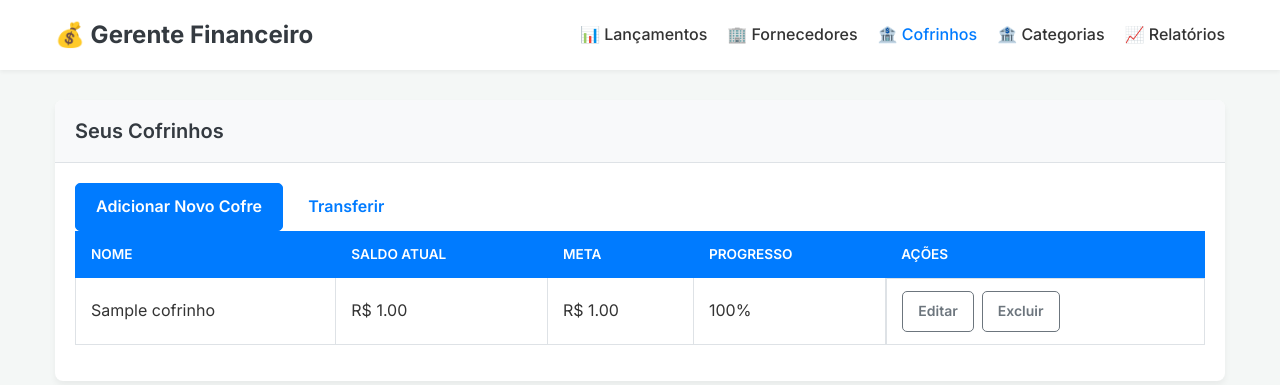
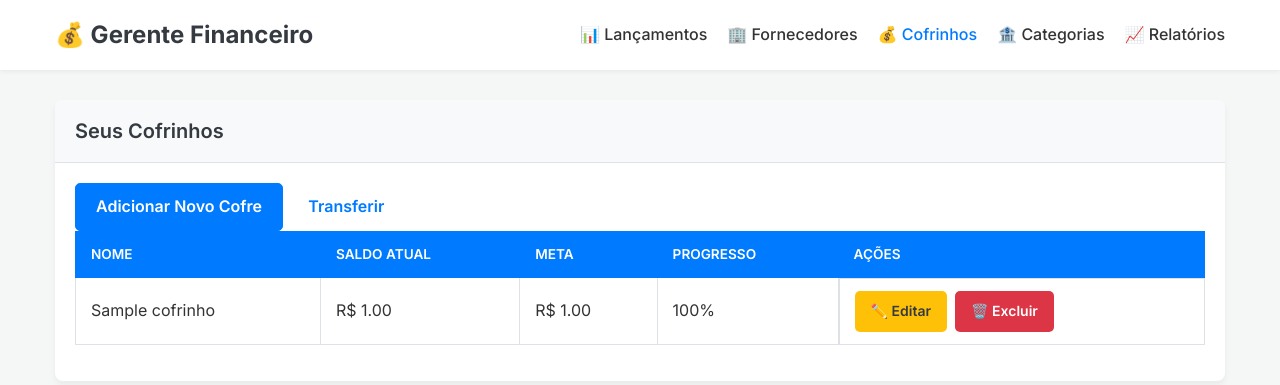
Before and after one commit to paulo15z/FinManager, a Django app: page /cofrinhos/ in a window 1280 px wide. Shown: the top 385 px of the page. Run offline with Django 5.2, Linux system fonts and the light colour scheme; tables that the repository leaves empty hold one stand-in row (values such as "Sample post").

Commit message:
correçoes visuais

```diff
--- a/home/templates/base.html
+++ b/home/templates/base.html
@@ -23,7 +23,7 @@
                         🏢 Fornecedores
                     </a>
                     <a href="{% url 'lista_cofrinhos' %}" class="nav-link {% if request.resolver_match.url_name == 'lista_cofrinhos' %}active{% endif %}">
-                        🏦 Cofrinhos
+                        💰 Cofrinhos
                      </a>
                     <a href="{% url 'lista_categorias' %}" class="nav-link {% if request.resolver_match.url_name == 'lista_categorias' %}active{% endif %}">
                         🏦 Categorias
--- a/home/templates/categorias/lista.html
+++ b/home/templates/categorias/lista.html
@@ -29,7 +29,7 @@
                         <td>{{ categoria.nome }}</td>
                         <td>{{ categoria.descricao|default:"-" }}</td>
                         <td>
-                            <span class="badge badge-{% if categoria.tipo == 'ENTRADA' %}success{% else %}danger{% endif %}">
+                            <span class="badge badge-{% if categoria.tipo == 'entrada' %}success{% else %}danger{% endif %}">
                                 {{ categoria.tipo }}
                             </span>
                         </td>
--- a/home/templates/cofrinhos/lista.html
+++ b/home/templates/cofrinhos/lista.html
@@ -40,8 +40,8 @@
                             {% endif %}
                         </td>
                         <td class="flex gap-2">
-                            <a href="{% url 'editar_cofrinho' cofrinho.id %}" class="btn btn-sm btn-outline btn-warning">Editar</a>
-                            <a href="{% url 'deletar_cofrinho' cofrinho.id %}" class="btn btn-sm btn-outline btn-danger">Excluir</a>
+                            <a href="{% url 'editar_cofrinho' cofrinho.id %}" class="btn btn-sm btn-warning">✏️ Editar</a>
+                            <a href="{% url 'deletar_cofrinho' cofrinho.id %}" class="btn btn-sm btn-danger">🗑️ Excluir</a>
                         </td>
                     </tr>
                     {% empty %}
--- a/home/templates/fornecedores/lista.html
+++ b/home/templates/fornecedores/lista.html
@@ -19,8 +19,8 @@
                 <td>{{ fornecedor.cnpj|default:"-" }}</td>
                 <td>{{ fornecedor.contato|default:"-" }}</td>
                 <td>
-                    <a href="{% url 'editar_fornecedor' fornecedor.id %}" class="btn btn-sm btn-warning">Editar</a>
-                    <a href="{% url 'deletar_fornecedor' fornecedor.id %}" class="btn btn-sm btn-danger">Excluir</a>
+                    <a href="{% url 'editar_fornecedor' fornecedor.id %}" class="btn btn-sm btn-warning">✏️ Editar</a>
+                    <a href="{% url 'deletar_fornecedor' fornecedor.id %}" class="btn btn-sm btn-danger">🗑️ Excluir</a>
                 </td>
             </tr>
             {% empty %}
--- a/home/templates/lancamentos/lista.html
+++ b/home/templates/lancamentos/lista.html
@@ -62,15 +62,15 @@
                     <tr>
                         <td>{{ lancamento.data|date:"d/m/Y" }}</td>
                         <td>
-                            <span class="badge badge-{% if lancamento.tipo == 'ENTRADA' %}success{% else %}danger{% endif %}">
+                            <span class="badge badge-{% if lancamento.tipo == 'entrada' %}success{% else %}danger{% endif %}">
                                 {{ lancamento.tipo }}
                             </span>
                         </td>
                         <td>{{ lancamento.descricao }}</td>
                         <td>{{ lancamento.categoria.nome }}</td>
                         <td>{{ lancamento.fornecedor.nome }}</td>
-                        <td class="{% if lancamento.tipo == 'ENTRADA' %}text-success{% else %}text-danger{% endif %}">
-                            {% if lancamento.tipo == 'ENTRADA' %}+{% else %}-{% endif %}R$ {{ lancamento.valor }}
+                        <td class="{% if lancamento.tipo == 'entrada' %}text-success{% else %}text-danger{% endif %}">
+                            {% if lancamento.tipo == 'entrada' %}+{% else %}-{% endif %}R$ {{ lancamento.valor }}
                         </td>
                         <td class="text-center">
                             <div class="flex gap-2 justify-center">
--- a/home/views.py
+++ b/home/views.py
@@ -12,7 +12,7 @@ from django.db.models.functions import TruncWeek
 from django.db.models import F
 
 
-from .forms import LancamentoForm, CofrinhoForm, FornecedorForm, CategoriaForm, RelatorioPeriodoForm
+from .forms import LancamentoForm, CofrinhoForm, FornecedorForm, CategoriaForm, RelatorioPeriodoForm, TransferirParaCofrinhoForm
 
 # --- Views de Lançamentos ---
 class LancamentoListView(ListView):
@@ -294,7 +294,7 @@ class RelatorioEntradasSaidasView(TemplateView):
                 ).order_by('semana')
 
                 for semana in lancamentos_semanais:
-                    data_inicio_semana = semana['semana'].date()
+                    data_inicio_semana = semana['semana']
                     data_fim_semana = data_inicio_semana + timedelta(days=6)
                     saldo_semana = (semana['total_entradas'] or 0) - (semana['total_saidas'] or 0)
                     resumo_semanal.append({
```
